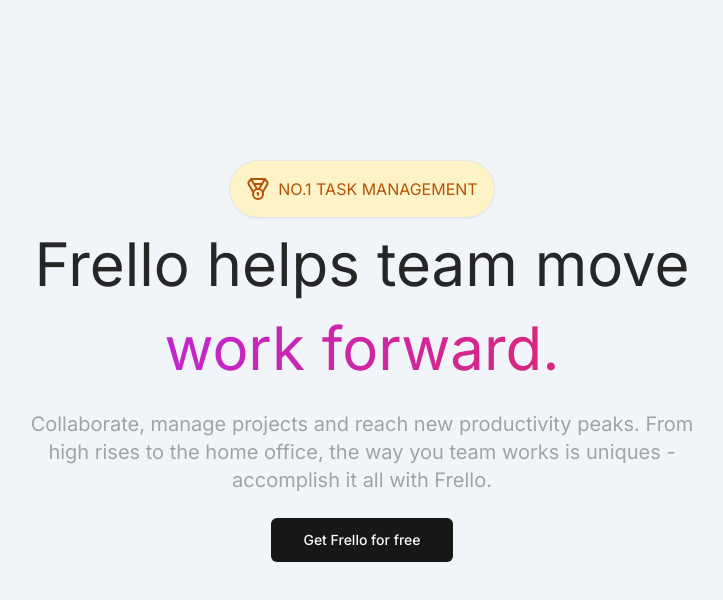
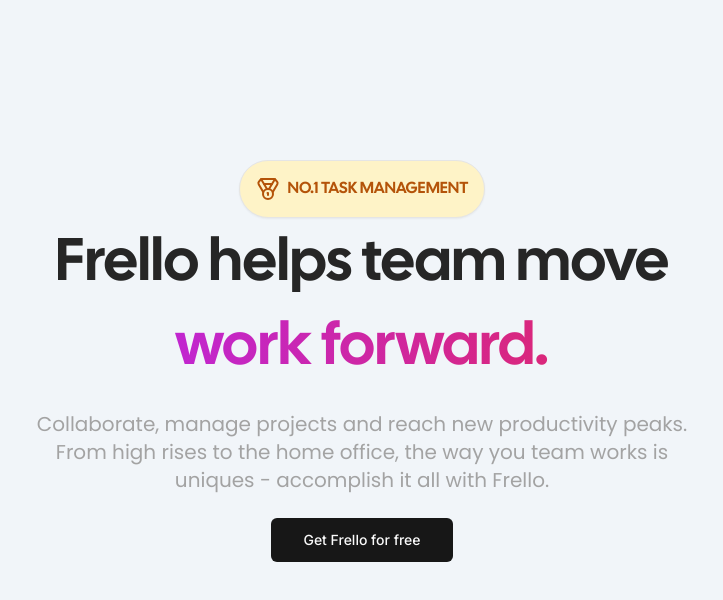
Before and after one commit to tanayvaswani/frello, a Next.js app: page / in a window 1280 px wide. Shown: the top 600 px of the page, without its empty margins (278-1001 px from the left). Built offline with nearby package versions, Linux system fonts and the light colour scheme.

Commit message:
feat: Fonts

```diff
--- a/app/(marketing)/page.tsx
+++ b/app/(marketing)/page.tsx
@@ -1,11 +1,28 @@
 import { Button } from "@frello/components/ui/button";
 import { Medal } from "lucide-react";
 import Link from "next/link";
+import localFont from "next/font/local";
+import { cn } from "@frello/lib/utils";
+import { Poppins } from "next/font/google";
+
+const headingFont = localFont({
+  src: "../../public/fonts/font.woff2",
+});
+
+const textFont = Poppins({
+  weight: ["100", "200", "300", "400", "500", "600", "700", "800", "900"],
+  subsets: ["latin"],
+});
 
 export default function MarketingPage() {
   return (
     <main className="flex items-center justify-center flex-col">
-      <div className="flex items-center justify-center flex-col">
+      <div
+        className={cn(
+          "flex items-center justify-center flex-col",
+          headingFont.className
+        )}
+      >
         <div className="mb-4 flex items-center border shadow-sm p-4 bg-amber-100 text-amber-700 rounded-full uppercase">
           <Medal className="h-6 w-6 mr-2" />
           No.1 Task Management
@@ -19,7 +36,12 @@
           work forward.
         </div>
 
-        <div className="text-sm md:text-xl text-neutral-400 mt-4 max-w-sm md:max-w-2xl text-center mx-auto">
+        <div
+          className={cn(
+            "text-sm md:text-xl text-neutral-400 mt-4 max-w-sm md:max-w-2xl text-center mx-auto",
+            textFont.className
+          )}
+        >
           Collaborate, manage projects and reach new productivity peaks. From
           high rises to the home office, the way you team works is uniques -
           accomplish it all with Frello.
```
Also changed, not shown: public/fonts/font.woff2 (added), public/logo.svg (added).
